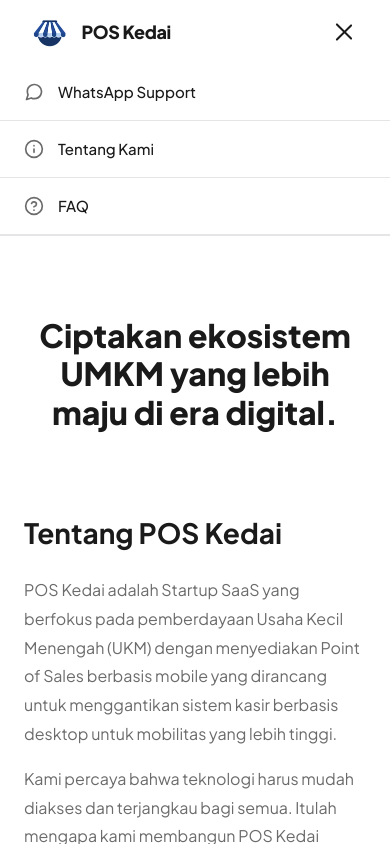
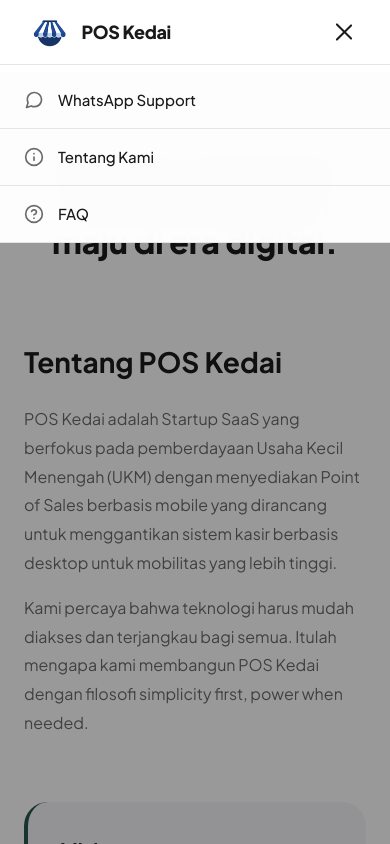
Before and after one commit to KedaiVPN/website-pos-kedai, a Next.js app: page /about in a window 390 px wide. Both pictures are taken after a click on the button "Menu". Shown: the top 844 px of the page. Built offline with nearby package versions, Linux system fonts and the light colour scheme.

Commit message:
fix: jadikan mobile menu fixed overlay agar konten halaman tidak turun, tambah GPU acceleration untuk animasi smooth tanpa lag

```diff
--- a/app/globals.css
+++ b/app/globals.css
@@ -326,25 +326,48 @@
   transition-duration: 0.5s;
 }
 
-/* --- Mobile Slide-Down Menu --- */
+/* --- Mobile Slide-Down Menu Overlay --- */
+.mobile-menu-backdrop {
+  position: fixed;
+  top: 72px; /* Header height */
+  left: 0;
+  right: 0;
+  bottom: 0;
+  background: rgba(0, 0, 0, 0.4);
+  z-index: 98;
+  animation: fadeIn 0.3s ease;
+}
+
+@keyframes fadeIn {
+  from { opacity: 0; }
+  to { opacity: 1; }
+}
+
 .mobile-menu {
   display: none;
   flex-direction: column;
+  position: fixed;
+  top: 72px; /* Right below header */
+  left: 0;
+  right: 0;
   background: rgba(255, 255, 255, 0.98);
-  backdrop-filter: saturate(180%) blur(20px);
-  -webkit-backdrop-filter: saturate(180%) blur(20px);
+  backdrop-filter: blur(20px);
+  -webkit-backdrop-filter: blur(20px);
   border-bottom: 1px solid var(--border-subtle);
-  overflow: hidden;
-  max-height: 0;
+  z-index: 99;
+
+  /* GPU-Accelerated Animation */
+  visibility: hidden;
   opacity: 0;
-  transform: translateY(-8px);
-  transition: max-height 0.3s cubic-bezier(0.4, 0, 0.2, 1),
-              opacity 0.25s ease,
-              transform 0.3s cubic-bezier(0.4, 0, 0.2, 1);
+  transform: translateY(-15px);
+  will-change: transform, opacity, visibility;
+  transition: opacity 0.25s cubic-bezier(0.4, 0, 0.2, 1),
+              transform 0.3s cubic-bezier(0.4, 0, 0.2, 1),
+              visibility 0.3s;
 }
 
 .mobile-menu.open {
-  max-height: 320px;
+  visibility: visible;
   opacity: 1;
   transform: translateY(0);
 }
--- a/components/Header.tsx
+++ b/components/Header.tsx
@@ -25,6 +25,7 @@
   }, [])
 
   return (
+    <>
       <header className="header">
         <div className="nav-container">
           <Link href="/" className="brand">
@@ -54,8 +55,12 @@
             </div>
           </button>
         </div>
+      </header>
 
-      {/* Mobile slide-down menu */}
+      {/* Mobile overlay menu — fixed so main content doesn't shift */}
+      {menuOpen && (
+        <div className="mobile-menu-backdrop" onClick={() => setMenuOpen(false)} />
+      )}
       <div ref={menuRef} className={`mobile-menu ${menuOpen ? 'open' : ''}`}>
         <a
           href="https://wa.me/6285951763638"
@@ -92,6 +97,6 @@
           <span>FAQ</span>
         </Link>
       </div>
-    </header>
+    </>
   )
 }
```
Lines whose indentation alone changed are shown as unchanged.
